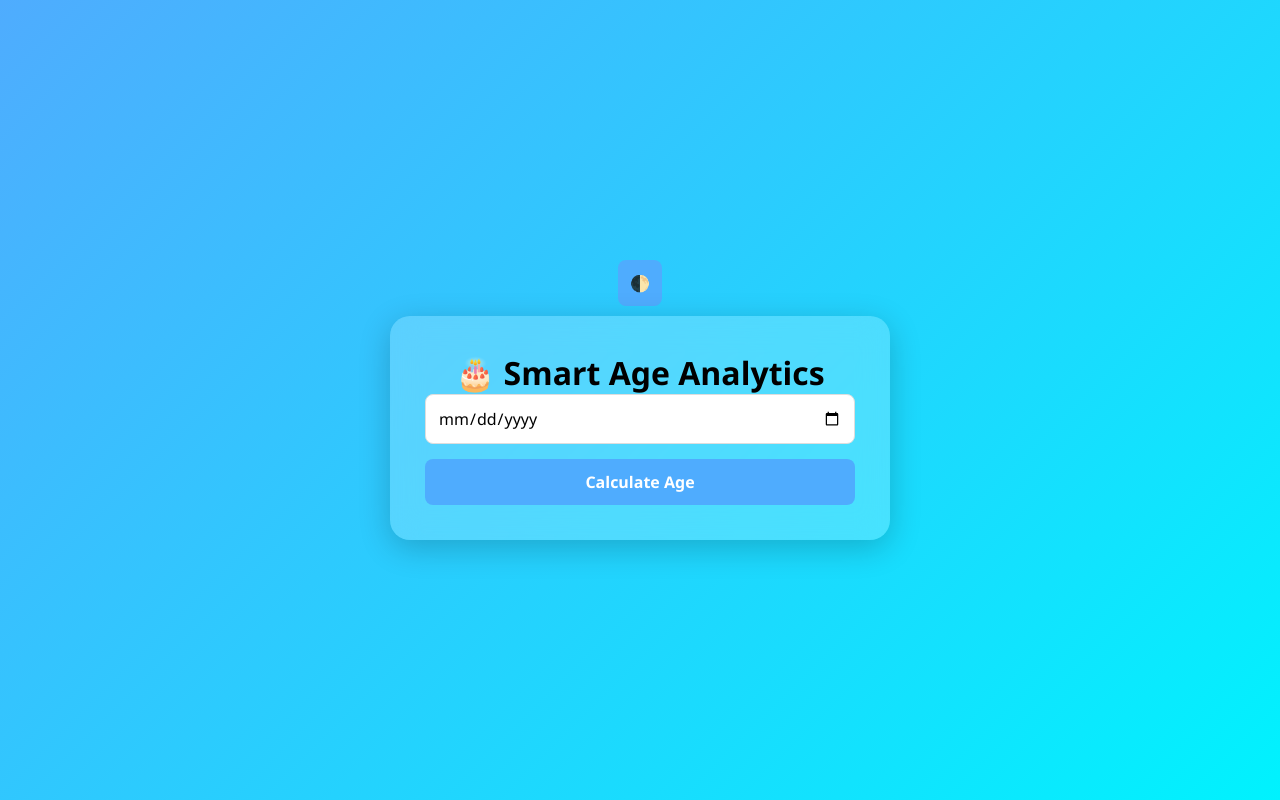
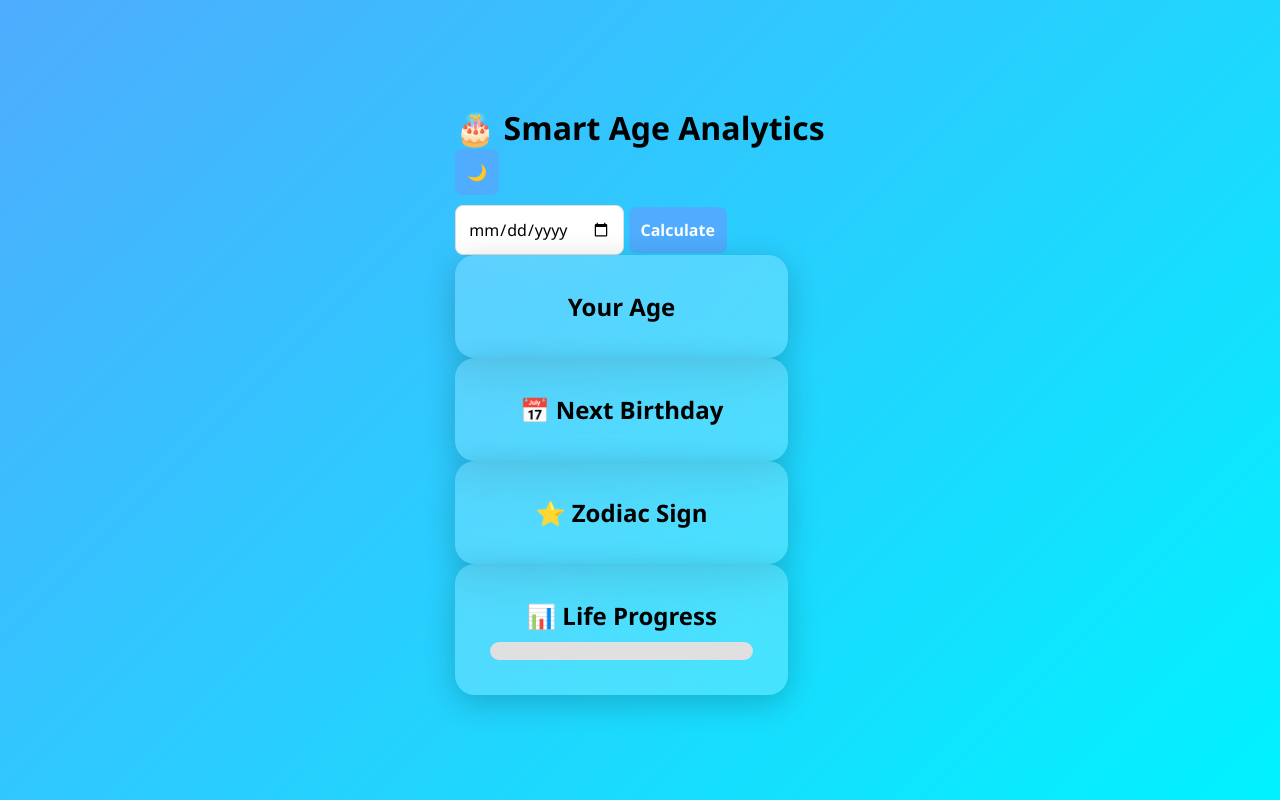
Before and after one commit to Donspark23/CodeAlpha_Smart-Age-Analytics, a plain HTML site: page index.html in a window 1280 px wide. Drawn offline with nearby package versions, Linux system fonts and the light colour scheme.

Commit message:
Update index.html

```diff
--- a/index.html
+++ b/index.html
@@ -7,40 +7,44 @@
 <link rel="stylesheet" href="style.css">
 <script src="https://cdn.jsdelivr.net/npm/canvas-confetti@1.6.0/dist/confetti.browser.min.js"></script>
 </head>
+<body class="light">
 
-<body>
+<div class="app">
 
-<button id="themeToggle">🌓 </button>
+    <header>
+        <h1>🎂 Smart Age Analytics</h1>
+        <button id="themeToggle">🌙</button>
+    </header>
 
-<div class="card">
-
-    <h1>🎂 Smart Age Analytics</h1>
-
-    <div class="input-box">
+    <div class="input-section">
         <input type="date" id="dob">
-        <button onclick="calculateAge()">Calculate Age</button>
+        <button onclick="calculateAge()">Calculate</button>
     </div>
 
-    <div id="output" class="hidden">
-        <h2>Your Age</h2>
-        <p id="age"></p>
+    <div class="cards-container">
+        <div class="card" id="ageCard">
+            <h2>Your Age</h2>
+            <p id="age"></p>
+        </div>
 
-        <h3>📅 Next Birthday</h3>
-        <p id="birthday"></p>
+        <div class="card" id="birthdayCard">
+            <h2>📅 Next Birthday</h2>
+            <p id="birthday"></p>
+            <h3 id="birthdayMessage"></h3>
+        </div>
 
-        <h3>⏳ Total Time Lived</h3>
-        <p id="days"></p>
+        <div class="card" id="zodiacCard">
+            <h2>⭐ Zodiac Sign</h2>
+            <p id="zodiac"></p>
+        </div>
 
-        <h3>⭐ Zodiac Sign</h3>
-        <p id="zodiac"></p>
-
-        <h3>📊 Life Progress</h3>
-        <div class="progress-container">
-            <div class="progress-bar" id="progressBar"></div>
+        <div class="card" id="lifeCard">
+            <h2>📊 Life Progress</h2>
+            <div class="progress-container">
+                <div id="progressBar"></div>
+            </div>
+            <p id="lifePercent"></p>
         </div>
-        <p id="lifePercent"></p>
-
-        <h2 id="birthdayMessage"></h2>
     </div>
 
 </div>
```
